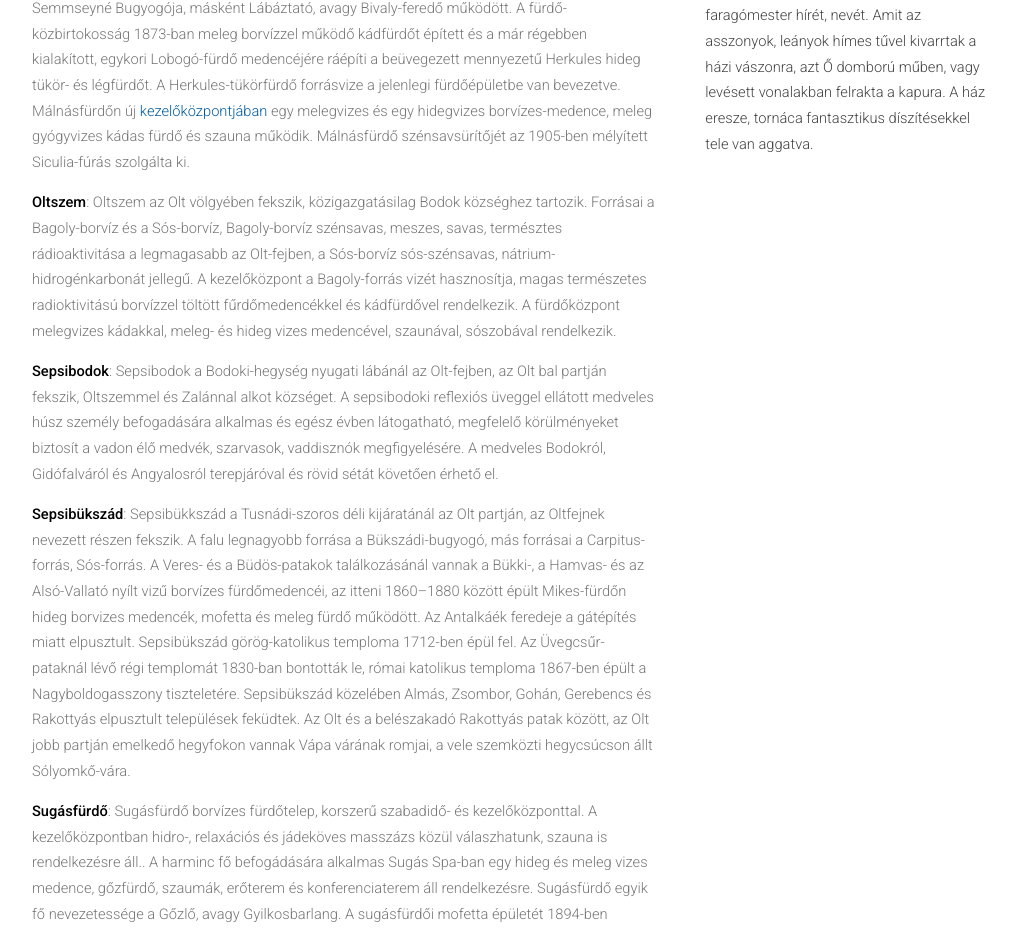
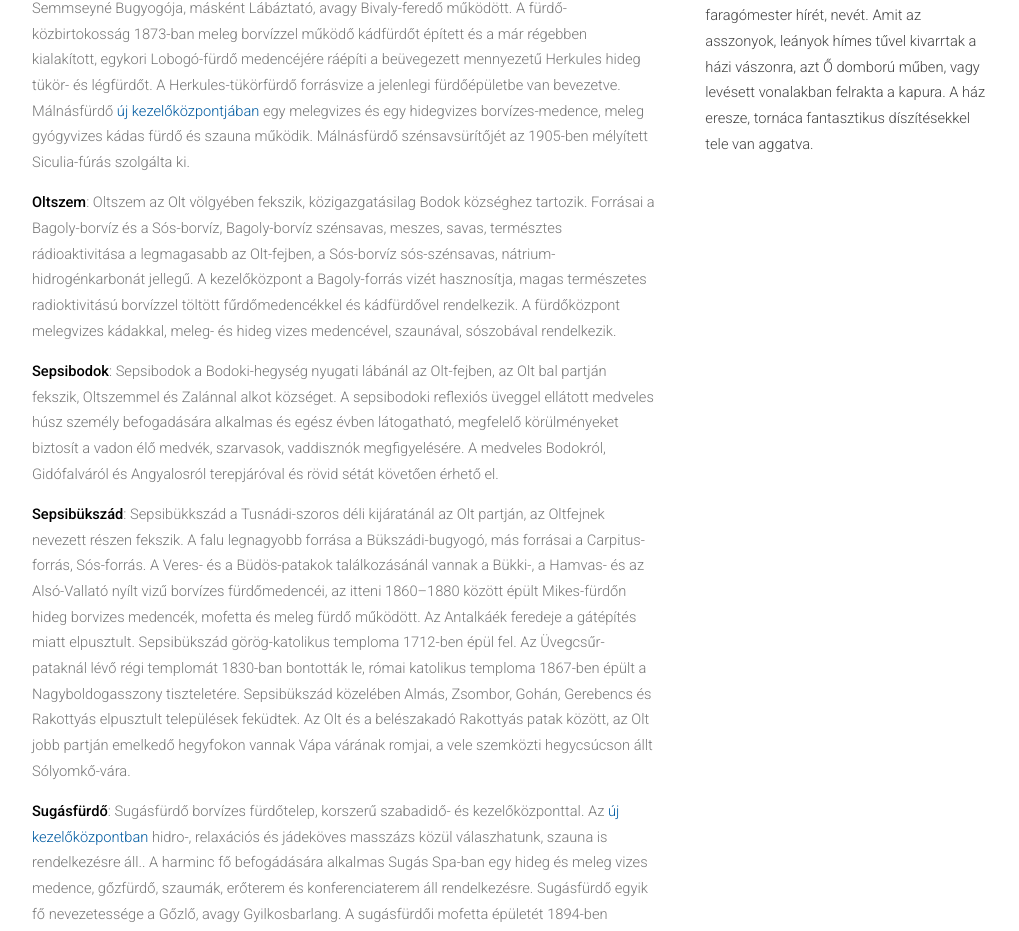
Before and after one commit to siculia/siculia.github.io, a Jekyll site: the page built from siculia-haromszek.html, in a window 1280 px wide and 1400 px high, scrolled down 3793 px. Shown: the part 287-1218 px from the top of the window, without its empty margins (128-1147 px from the left). Built offline with Jekyll 4.4.1, drawn with Linux system fonts in a browser that asks for light colours; nearby versions of some CDN libraries; library files that are not in the unit come from our copies; some of the changed text lies outside the part shown.

Commit message:
Sugásfürdő

```diff
--- a/siculia-haromszek.html
+++ b/siculia-haromszek.html
@@ -58,11 +58,11 @@ layout: default
 							<p style="text-align: left;"><b>Kézdivásárhely</b>: Kézdivásárhely oroszfalvi részében fekszik a Fortyogó-fürdő és üdülőközpont, ahol korábban borvizes medence, melegvízes kádas-fürdő, mofetta és fogadó működött. Fortyogó-fürdő jelenleg nem működik..</p>
 							<p style="text-align: left;"><b>Kovászna</b>: Kovászna a felső-háromszéki medence keleti szélén helyezkedik el. Kovászna természetes gyógyhatásairól híres fürdőváros, mofettával ellátott szív- és érrendszeri rehabilitációs korházzal rendelkezik. A városhoz tartozó Tündérvölgy gazdag a borvízforrásokban és gázfeltörésekben.</p>
 							<p style="text-align: left;"><b>Mikóújfalu</b>: Mikóújfalu az Olt-völgyében települt. Borvízes fürdőmedencéje a mikóújfalusi Bugyogó.</p>
-							<p style="text-align: left;"><b>Málnásfürdő</b>: Málnásfürdő híres természetes gyógyfürdőhely. A Lobogó-fürdő melett, a Semmseyné Bugyogója, másként Lábáztató, avagy Bivaly-feredő működött. A fürdő-közbirtokosság 1873-ban meleg borvízzel működő kádfürdőt épített és a már régebben kialakított, egykori Lobogó-fürdő medencéjére ráépíti a beüvegezett mennyezetű Herkules hideg tükör- és légfürdőt. A Herkules-tükörfürdő forrásvize a jelenlegi fürdőépületbe van bevezetve. Málnásfürdőn új <a href="http://www.aquasic.ro/malnas/">kezelőközpontjában</a> egy melegvizes és egy hidegvizes borvízes-medence, meleg gyógyvizes kádas fürdő és szauna működik. Málnásfürdő szénsavsürítőjét az 1905-ben mélyített Siculia-fúrás szolgálta ki.</p>
+							<p style="text-align: left;"><b>Málnásfürdő</b>: Málnásfürdő híres természetes gyógyfürdőhely. A Lobogó-fürdő melett, a Semmseyné Bugyogója, másként Lábáztató, avagy Bivaly-feredő működött. A fürdő-közbirtokosság 1873-ban meleg borvízzel működő kádfürdőt épített és a már régebben kialakított, egykori Lobogó-fürdő medencéjére ráépíti a beüvegezett mennyezetű Herkules hideg tükör- és légfürdőt. A Herkules-tükörfürdő forrásvize a jelenlegi fürdőépületbe van bevezetve. Málnásfürdő <a href="http://www.aquasic.ro/malnas/">új kezelőközpontjában</a> egy melegvizes és egy hidegvizes borvízes-medence, meleg gyógyvizes kádas fürdő és szauna működik. Málnásfürdő szénsavsürítőjét az 1905-ben mélyített Siculia-fúrás szolgálta ki.</p>
 							<p style="text-align: left;"><b>Oltszem</b>: Oltszem az Olt völgyében fekszik, közigazgatásilag Bodok községhez tartozik. Forrásai a Bagoly-borvíz és a Sós-borvíz, Bagoly-borvíz szénsavas, meszes, savas, természtes rádioaktivitása a legmagasabb az Olt-fejben, a Sós-borvíz sós-szénsavas, nátrium-hidrogénkarbonát jellegű. A kezelőközpont a Bagoly-forrás vizét hasznosítja, magas természetes radioktivitású borvízzel töltött fűrdőmedencékkel és kádfürdővel rendelkezik. A fürdőközpont melegvizes kádakkal, meleg- és hideg vizes medencével, szaunával, sószobával rendelkezik.</p>
 							<p style="text-align: left;"><b>Sepsibodok</b>: Sepsibodok a Bodoki-hegység nyugati lábánál az Olt-fejben, az Olt bal partján fekszik, Oltszemmel és Zalánnal alkot községet. A sepsibodoki reflexiós üveggel ellátott medveles húsz személy befogadására alkalmas és egész évben látogatható, megfelelő körülményeket biztosít a vadon élő medvék, szarvasok, vaddisznók megfigyelésére.  A medveles Bodokról, Gidófalváról és Angyalosról terepjáróval és rövid sétát követően érhető el.</p>
 							<p style="text-align: left;"><b>Sepsibükszád</b>: Sepsibükkszád a Tusnádi-szoros déli kijáratánál az Olt partján, az Oltfejnek nevezett részen fekszik. A falu legnagyobb forrása a Bükszádi-bugyogó, más forrásai a Carpitus-forrás, Sós-forrás. A Veres- és a Büdös-patakok találkozásánál vannak a Bükki-, a Hamvas- és az Alsó-Vallató nyílt vizű borvízes fürdőmedencéi, az itteni 1860–1880 között épült Mikes-fürdőn hideg borvizes medencék, mofetta és meleg fürdő működött. Az Antalkáék feredeje a gátépítés miatt elpusztult. Sepsibükszád görög-katolikus temploma 1712-ben épül fel. Az Üvegcsűr-pataknál lévő régi templomát 1830-ban bontották le, római katolikus temploma 1867-ben épült a Nagyboldogasszony tiszteletére. Sepsibükszád közelében Almás, Zsombor, Gohán, Gerebencs és Rakottyás elpusztult települések feküdtek. Az Olt és a belészakadó Rakottyás patak között, az Olt jobb partján emelkedő hegyfokon vannak Vápa várának romjai, a vele szemközti hegycsúcson állt Sólyomkő-vára.</p>
-							<p style="text-align: left;"><b>Sugásfürdő</b>: Sugásfürdő borvízes fürdőtelep, korszerű szabadidő- és kezelőközponttal. A kezelőközpontban hidro-, relaxációs és jádeköves masszázs közül válaszhatunk, szauna is rendelkezésre áll.. A harminc fő befogádására alkalmas Sugás Spa-ban egy hideg és meleg vizes medence, gőzfürdő, szaumák, erőterem és konferenciaterem áll rendelkezésre. Sugásfürdő egyik fő nevezetessége a Gőzlő, avagy Gyilkosbarlang. A sugásfürdői mofetta épületét 1894-ben építették. A település két sípályával várja a vendégeket.</p>
+							<p style="text-align: left;"><b>Sugásfürdő</b>: Sugásfürdő borvízes fürdőtelep, korszerű szabadidő- és kezelőközponttal. Az <a href="http://www.rekreativ.club/net/sugas-spa.php">új kezelőközpontban</a> hidro-, relaxációs és jádeköves masszázs közül válaszhatunk, szauna is rendelkezésre áll.. A harminc fő befogádására alkalmas Sugás Spa-ban egy hideg és meleg vizes medence, gőzfürdő, szaumák, erőterem és konferenciaterem áll rendelkezésre. Sugásfürdő egyik fő nevezetessége a Gőzlő, avagy Gyilkosbarlang. A sugásfürdői mofetta épületét 1894-ben építették. A település két sípályával várja a vendégeket.</p>
 							<p style="text-align: left;"><b>Szárazpatak</b>: Szárazpatak a Kászon-patak jobb parti mellékvölgyében található. Szárazpatak régi temploma a Kolomp-patak völgyében volt. Kézdiszárazpatak Marton­ka nevű helyén kénes ásványvízforrás tör a felszínre.</p>
 							<p style="text-align: left;"><b>Székelypetőfalva</b>: Székelypetőfalván megújult a Fortyogó borvízes medence és fatüzelésű szauna is rendelkezésre áll.</p>
 							<p style="text-align: left;"><b>Zabola</b>: A Zabola-patak teraszán fekszik, községközpont, Székelypetőfalva, Székelytamásfalva és Szörcse tartozik hozzá. Református erődtemploma 14. századi, amelyet a 16. században átépítettek. Római katolikus temploma 1860-ban épült a Szent Kereszt tiszteletére. A zabolai Mikes-kastély a 15. században épült. A 17. században épült Basa-kúria a 19. században elpusztul. A zabolai Mikes birtokon létrehozott 9 helyes medvelest főként a birtok vendégei számára alakították ki, de előzetes egyeztetés esetén bárki betekintést nyerhet az itt élő vadvilág életébe.</p>
```
